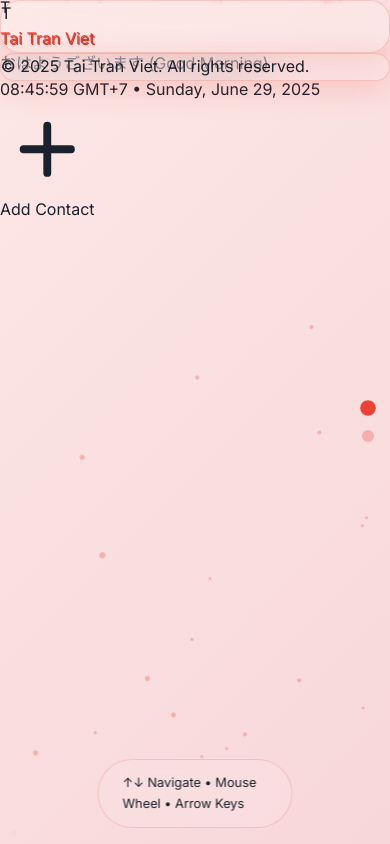
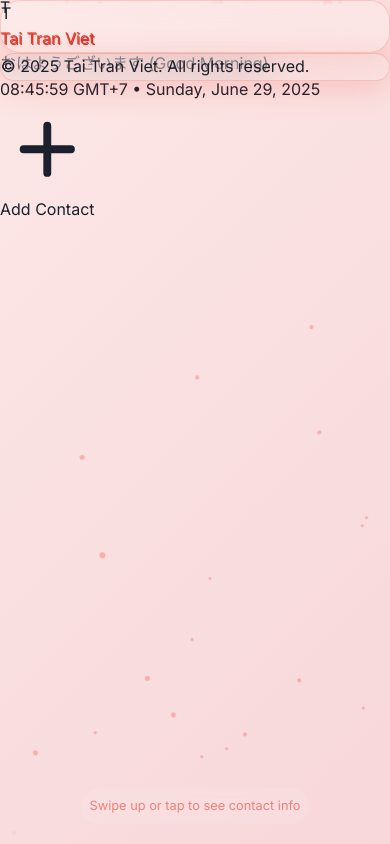
Before and after one commit to tentoilatai/banking.kaiz.vn, an Angular app: page / in a window 390 px wide. Built offline with nearby package versions, Linux system fonts and the light colour scheme; a web font is replaced by a local one.

Commit message:
Fix Navigation Instructions và Loading Animation

```diff
--- a/src/app/app.component.html
+++ b/src/app/app.component.html
@@ -1,25 +1,39 @@
 <div class="page-container" id="pageContainer">
-  <!-- Loading Screen -->
+  <!-- Loading Screen with Three Dots -->
   <div class="loading-screen" id="loadingScreen">
     <div class="loading-logo">
       <span class="text-red-500 font-bold text-2xl">T</span>
     </div>
     <div class="loading-text">Tai Tran Viet</div>
-    <div class="loading-spinner"></div>
+    <div class="loading-dots">
+      <div class="loading-dot"></div>
+      <div class="loading-dot"></div>
+      <div class="loading-dot"></div>
+    </div>
   </div>
 
   <!-- Particle Background -->
   <div class="particles" id="particles"></div>
 
-  <!-- Page Indicator -->
-  <div class="page-indicator">
+  <!-- Page Indicator - Hidden on mobile -->
+  <div class="page-indicator hidden md:flex">
     <div class="page-dot" [class.active]="currentPage === 0" (click)="goToPage(0)"></div>
     <div class="page-dot" [class.active]="currentPage === 1" (click)="goToPage(1)"></div>
   </div>
 
-  <!-- Navigation Instructions -->
-  <div class="nav-instructions">
+  <!-- Navigation Instructions - Hidden on mobile, positioned above footer -->
+  <div class="nav-instructions hidden md:block">
     <span>↑↓ Navigate • Mouse Wheel • Arrow Keys</span>
+  </div>
+
+  <!-- Mobile Touch Area for swipe hints -->
+  <div class="mobile-touch-area md:hidden">
+    <div class="mobile-swipe-hint" *ngIf="currentPage === 0">
+      Swipe up or tap to see contact info
+    </div>
+    <div class="mobile-swipe-hint" *ngIf="currentPage === 1">
+      Swipe down to go back
+    </div>
   </div>
 
   <!-- Navigation -->
@@ -98,7 +112,7 @@
 
   <!-- Page 2: Contact -->
   <div class="page-section" [class.active]="currentPage === 1" id="page2">
-    <div class="h-screen flex items-center justify-center px-4">
+    <div class="h-screen flex items-center justify-center px-4 pb-20 md:pb-0">
       <div class="max-w-4xl mx-auto w-full">
         <!-- Contact Info -->
         <div class="glass rounded-3xl p-8 animate-slide-up">
@@ -171,10 +185,10 @@
   </div>
 
   <!-- Footer -->
-  <footer class="fixed bottom-0 left-0 right-0 z-10 p-4">
+  <footer class="fixed bottom-0 left-0 right-0 z-50 p-4">
     <div class="max-w-7xl mx-auto">
       <div class="glass rounded-2xl p-4 text-center">
-        <p class="text-gray-600">&copy; {{ currentYear }} Tai Tran Viet. All rights reserved.</p>
+        <p class="text-gray-600 text-sm">&copy; {{ currentYear }} Tai Tran Viet. All rights reserved.</p>
       </div>
     </div>
   </footer>
--- a/src/app/app.component.ts
+++ b/src/app/app.component.ts
@@ -14,12 +14,17 @@ export class AppComponent implements OnInit, OnDestroy {
   mobileMenuOpen = false;
   currentPage = 0;
   isTransitioning = false;
+  isMobile = false;
   private particleInterval?: number;
   private loadingTimeout?: number;
 
   ngOnInit() {
+    this.checkMobile();
     this.showLoadingScreen();
     this.initParticles();
+
+    // Listen for window resize
+    window.addEventListener('resize', () => this.checkMobile());
   }
 
   ngOnDestroy() {
@@ -29,6 +34,11 @@ export class AppComponent implements OnInit, OnDestroy {
     if (this.loadingTimeout) {
       clearTimeout(this.loadingTimeout);
     }
+    window.removeEventListener('resize', () => this.checkMobile());
+  }
+
+  private checkMobile() {
+    this.isMobile = window.innerWidth <= 768;
   }
 
   private showLoadingScreen() {
@@ -43,7 +53,8 @@ export class AppComponent implements OnInit, OnDestroy {
 
   @HostListener('window:wheel', ['$event'])
   onWheel(event: WheelEvent) {
-    if (this.isTransitioning) return;
+    // Only handle wheel events on desktop
+    if (this.isMobile || this.isTransitioning) return;
 
     event.preventDefault();
 
@@ -58,7 +69,8 @@ export class AppComponent implements OnInit, OnDestroy {
 
   @HostListener('window:keydown', ['$event'])
   onKeyDown(event: KeyboardEvent) {
-    if (this.isTransitioning) return;
+    // Only handle keyboard events on desktop
+    if (this.isMobile || this.isTransitioning) return;
 
     switch (event.key) {
       case 'ArrowDown':
@@ -80,6 +92,39 @@ export class AppComponent implements OnInit, OnDestroy {
         event.preventDefault();
         this.goToPage(1);
         break;
+    }
+  }
+
+  // Touch events for mobile
+  private touchStartY = 0;
+  private touchEndY = 0;
+
+  @HostListener('window:touchstart', ['$event'])
+  onTouchStart(event: TouchEvent) {
+    if (!this.isMobile) return;
+    this.touchStartY = event.changedTouches[0].screenY;
+  }
+
+  @HostListener('window:touchend', ['$event'])
+  onTouchEnd(event: TouchEvent) {
+    if (!this.isMobile || this.isTransitioning) return;
+
+    this.touchEndY = event.changedTouches[0].screenY;
+    this.handleSwipe();
+  }
+
+  private handleSwipe() {
+    const swipeThreshold = 50;
+    const swipeDistance = this.touchStartY - this.touchEndY;
+
+    if (Math.abs(swipeDistance) > swipeThreshold) {
+      if (swipeDistance > 0) {
+        // Swipe up - go to next page
+        this.goToPage(1);
+      } else {
+        // Swipe down - go to previous page
+        this.goToPage(0);
+      }
     }
   }
 
@@ -119,8 +164,10 @@ export class AppComponent implements OnInit, OnDestroy {
       this.isTransitioning = false;
     }
 
-    // Add page change effect
-    this.addPageChangeEffect();
+    // Add page change effect (only on desktop)
+    if (!this.isMobile) {
+      this.addPageChangeEffect();
+    }
   }
 
   private addPageChangeEffect() {
--- a/src/app/pages/home/home.component.ts
+++ b/src/app/pages/home/home.component.ts
@@ -1,11 +1,10 @@
 import { Component, OnInit, OnDestroy } from '@angular/core';
 import { CommonModule } from '@angular/common';
-import { RouterLink } from '@angular/router';
 
 @Component({
   selector: 'app-home',
   standalone: true,
-  imports: [CommonModule, RouterLink],
+  imports: [CommonModule],
   templateUrl: './home.component.html',
   styleUrls: ['./home.component.css']
 })
@@ -102,7 +101,7 @@ END:VCARD`;
   private showSuccessMessage() {
     // Create success notification
     const notification = document.createElement('div');
-    notification.className = 'fixed top-24 right-4 bg-green-500 text-white px-6 py-3 rounded-lg shadow-lg z-50 transform translate-x-full transition-transform duration-300';
+    notification.className = 'fixed top-24 right-4 bg-red-500 text-white px-6 py-3 rounded-lg shadow-lg z-50 transform translate-x-full transition-transform duration-300';
     notification.innerHTML = `
       <div class="flex items-center space-x-2">
         <svg class="w-5 h-5" fill="none" stroke="currentColor" viewBox="0 0 24 24">
@@ -121,7 +120,7 @@ END:VCARD`;
 
     // Animate out and remove
     setTimeout(() => {
-      notification.style.transform = 'translateX(full)';
+      notification.style.transform = 'translateX(100%)';
       setTimeout(() => {
         if (notification.parentNode) {
           notification.parentNode.removeChild(notification);
--- a/src/styles.css
+++ b/src/styles.css
@@ -57,7 +57,7 @@ html {
   display: none;
 }
 
-/* Loading Screen */
+/* Loading Screen with Three Dots */
 .loading-screen {
   position: fixed;
   top: 0;
@@ -98,13 +98,34 @@ html {
   animation: fadeInOut 2s ease-in-out infinite;
 }
 
-.loading-spinner {
-  width: 50px;
-  height: 50px;
-  border: 3px solid rgba(255, 255, 255, 0.3);
-  border-top: 3px solid white;
+/* Three Dots Loading Animation */
+.loading-dots {
+  display: flex;
+  gap: 8px;
+  align-items: center;
+}
+
+.loading-dot {
+  width: 12px;
+  height: 12px;
   border-radius: 50%;
-  animation: spin 1s linear infinite;
+  background: white;
+  animation: dotPulse 1.4s ease-in-out infinite both;
+}
+
+.loading-dot:nth-child(1) { animation-delay: -0.32s; }
+.loading-dot:nth-child(2) { animation-delay: -0.16s; }
+.loading-dot:nth-child(3) { animation-delay: 0s; }
+
+@keyframes dotPulse {
+  0%, 80%, 100% {
+    transform: scale(0.8);
+    opacity: 0.5;
+  }
+  40% {
+    transform: scale(1.2);
+    opacity: 1;
+  }
 }
 
 @keyframes pulse {
@@ -117,12 +138,7 @@ html {
   50% { opacity: 1; }
 }
 
-@keyframes spin {
-  0% { transform: rotate(0deg); }
-  100% { transform: rotate(360deg); }
-}
-
-/* Page Navigation Indicator */
+/* Page Navigation Indicator - Hidden on mobile */
 .page-indicator {
   position: fixed;
   right: 2rem;
@@ -132,6 +148,12 @@ html {
   display: flex;
   flex-direction: column;
   gap: 1rem;
+}
+
+@media (max-width: 768px) {
+  .page-indicator {
+    display: none;
+  }
 }
 
 .page-dot {
@@ -154,10 +176,10 @@ html {
   transform: scale(1.2);
 }
 
-/* Navigation Instructions */
+/* Navigation Instructions - Hidden on mobile and positioned above footer */
 .nav-instructions {
   position: fixed;
-  bottom: 2rem;
+  bottom: 6rem; /* Positioned above footer */
   left: 50%;
   transform: translateX(-50%);
   z-index: 1000;
@@ -169,6 +191,13 @@ html {
   color: var(--text-primary);
   font-size: 0.9rem;
   animation: bounce 2s ease-in-out infinite;
+  display: block;
+}
+
+@media (max-width: 768px) {
+  .nav-instructions {
+    display: none; /* Hidden on mobile */
+  }
 }
 
 @keyframes bounce {
@@ -408,6 +437,7 @@ html {
 .stagger-3 { animation-delay: 0.3s; }
 .stagger-4 { animation-delay: 0.4s; }
 .stagger-5 { animation-delay: 0.5s; }
+.stagger-6 { animation-delay: 0.6s; }
 
 /* Responsive design */
 @media (max-width: 768px) {
@@ -422,14 +452,14 @@ html {
     font-size: 14px;
   }
 
-  .page-indicator {
-    right: 1rem;
+  /* Mobile-specific adjustments */
+  .page-section {
+    padding-bottom: 2rem; /* Add padding for mobile */
   }
 
-  .nav-instructions {
-    bottom: 1rem;
-    padding: 0.8rem 1.5rem;
-    font-size: 0.8rem;
+  /* Ensure footer is visible on mobile */
+  .mobile-footer-space {
+    height: 80px; /* Space for footer on mobile */
   }
 }
 
@@ -562,3 +592,35 @@ html {
   width: 300px;
   height: 300px;
 }
+
+/* Footer positioning */
+footer {
+  z-index: 100 !important;
+}
+
+/* Touch-friendly mobile navigation */
+@media (max-width: 768px) {
+  .mobile-touch-area {
+    position: fixed;
+    bottom: 0;
+    left: 0;
+    right: 0;
+    height: 60px;
+    background: transparent;
+    z-index: 999;
+    display: flex;
+    align-items: center;
+    justify-content: center;
+  }
+
+  .mobile-swipe-hint {
+    color: rgba(234, 67, 53, 0.6);
+    font-size: 0.8rem;
+    text-align: center;
+    padding: 0.5rem;
+    background: rgba(255, 255, 255, 0.1);
+    backdrop-filter: blur(10px);
+    border-radius: 20px;
+    margin-bottom: 1rem;
+  }
+}
```
